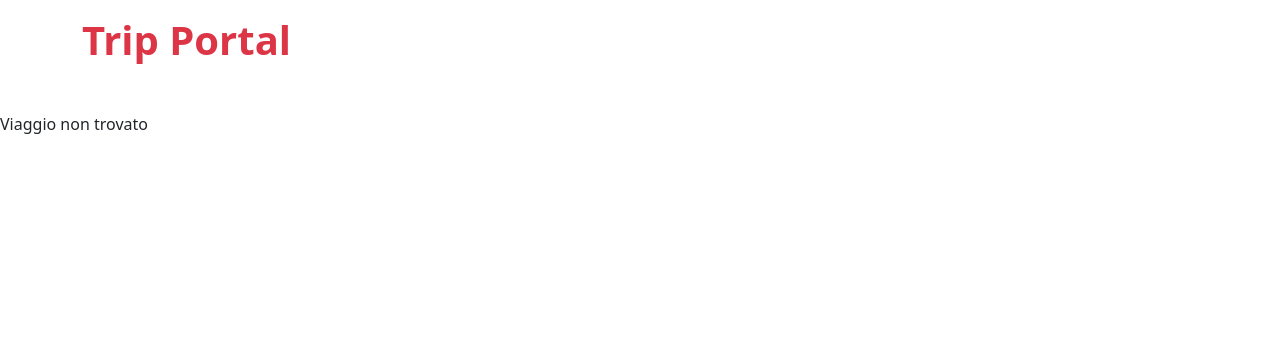
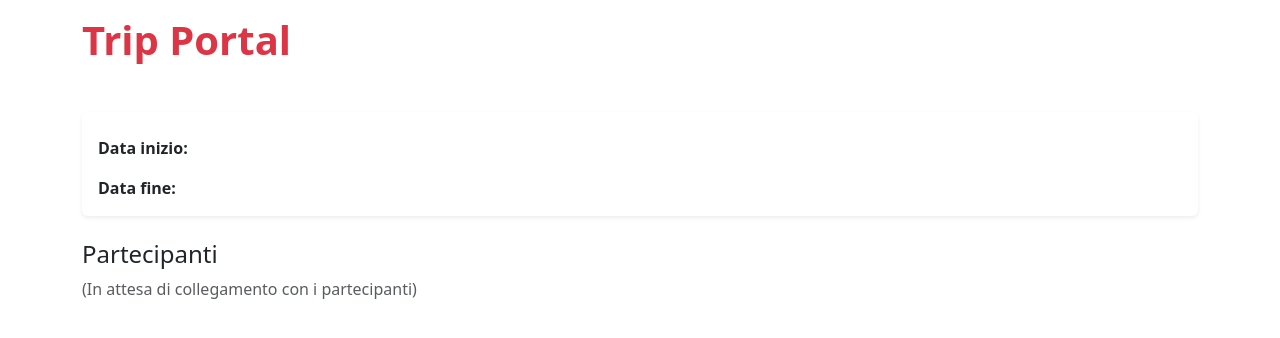
Before and after one commit to Michele-Brignola/carrier-service-gruppo-1, a React (Vite) app: page /trip/1 in a window 1280 px wide. Shown: the top 338 px of the page. Built offline with nearby package versions, Linux system fonts and the light colour scheme.

Commit message:
Param aggiunto

```diff
--- a/src/pages/TripDetailPage.jsx
+++ b/src/pages/TripDetailPage.jsx
@@ -1,9 +1,10 @@
 import { dataTrip } from "../data/dataTrip";
-
-export default function TripDetailPage({ tripId, onBack }) {
+import { useParams} from "react-router";
+export default function TripDetailPage({ onBack }) {
+  const { id } = useParams();
 
   // trova il viaggio tramite id
-  const viaggio = dataTrip.find(v => v.id === tripId);
+  const viaggio = dataTrip.find(v => v.id === Number(id));
 
   // fallback sicurezza
   if (!viaggio) {
```
